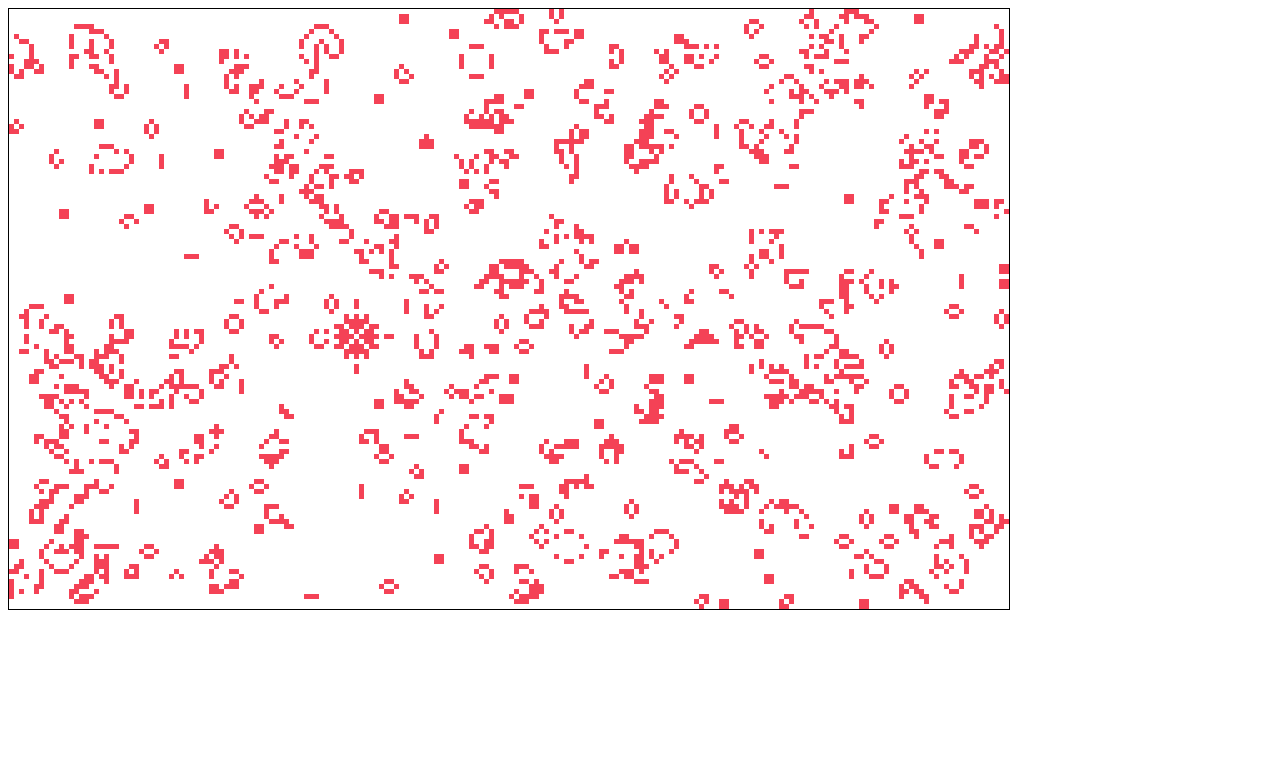
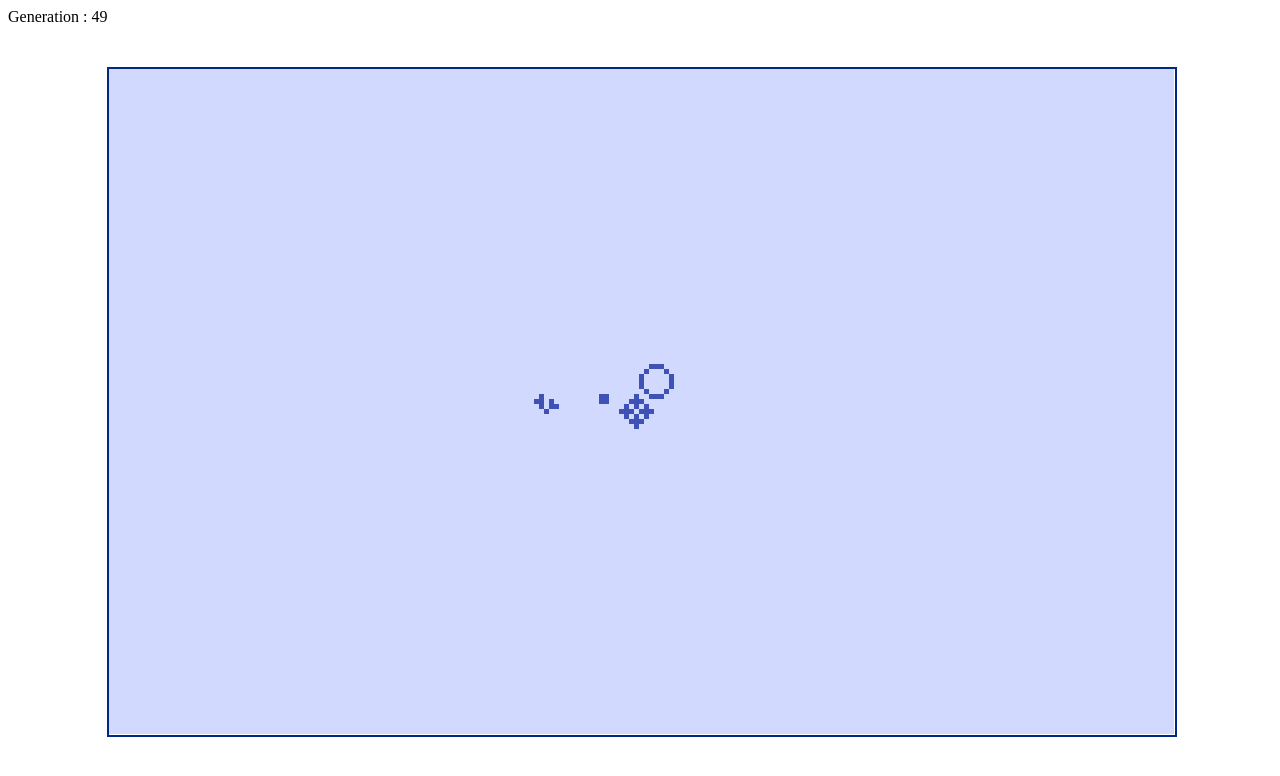
Before and after one commit to tigerwill90/game-of-life, a plain HTML site: page index.html in a window 1280 px wide. Drawn offline with Linux system fonts and the light colour scheme; animation ran at ten frames a second.

Commit message:
Simulation improvment

```diff
--- a/index.html
+++ b/index.html
@@ -8,6 +8,7 @@
     <link rel="stylesheet" type="text/css" media="screen" href="main.css" />
 </head>
 <body>
+    <div id="generation"></div>
     <canvas id="life-game"></canvas>
     <script src="main.js"></script>
 </body>
--- a/main.css
+++ b/main.css
@@ -1,3 +1,4 @@
 #life-game {
-    border: solid 1px;
+    position: absolute;
+    border: solid 2px #002984;
 }
--- a/main.js
+++ b/main.js
@@ -16,120 +16,76 @@ class Game {
         }
     }
 
-    init(method) {
-
-        const random = () => {
+    init(callback) {
+        if (callback === undefined) {
             for (let y = 0; y < this.matrix.length; y++) {
                 this.matrix[y] = new Array(Math.round(this.canvas.width / this.cell))
                 for(let x = 0; x < this.matrix[y].length; x++) {
                     this.matrix[y][x] = Math.round(Math.random())
                 }
             }
+            return
         }
-        const empty = () => {
+
         for (let y = 0; y < this.matrix.length; y++) {
             this.matrix[y] = new Array(Math.round(this.canvas.width / this.cell))
             for(let x = 0; x < this.matrix[y].length; x++) {
                 this.matrix[y][x] = 0
             }
         }
-        }
-        switch (method) {
-            case 'random':
-                random()
-                break
-            case 'blinking':
-                empty()
-                this.matrix[Math.round(this.canvas.height / this.cell) / 2][(Math.round(this.canvas.width / this.cell) / 2) - 1] = 1
-                this.matrix[Math.round(this.canvas.height / this.cell) / 2][Math.round(this.canvas.width / this.cell) / 2] = 1
-                this.matrix[Math.round(this.canvas.height / this.cell) / 2][(Math.round(this.canvas.width / this.cell) / 2) + 1] = 1
-                break
-            case 'blinking_plus':
-                empty()
-                this.matrix[Math.round(this.canvas.height / this.cell) / 2][(Math.round(this.canvas.width / this.cell) / 2) - 2] = 1
-                this.matrix[Math.round(this.canvas.height / this.cell) / 2][(Math.round(this.canvas.width / this.cell) / 2) - 1] = 1
-                this.matrix[Math.round(this.canvas.height / this.cell) / 2][Math.round(this.canvas.width / this.cell) / 2] = 1
-                this.matrix[Math.round(this.canvas.height / this.cell) / 2][(Math.round(this.canvas.width / this.cell) / 2) + 1] = 1
-                this.matrix[Math.round(this.canvas.height / this.cell) / 2][(Math.round(this.canvas.width / this.cell) / 2) + 2] = 1
-                break
-            case 'degenerative':
-                empty()
-                this.matrix[(Math.round(this.canvas.height / this.cell) / 2) - 1][(Math.round(this.canvas.width / this.cell) / 2) + 1] = 1
-                this.matrix[(Math.round(this.canvas.height / this.cell) / 2) - 1][Math.round(this.canvas.width / this.cell) / 2] = 1
-                this.matrix[Math.round(this.canvas.height / this.cell) / 2][(Math.round(this.canvas.width / this.cell) / 2) - 1] = 1
-                this.matrix[Math.round(this.canvas.height / this.cell) / 2][Math.round(this.canvas.width / this.cell) / 2] = 1
-                this.matrix[(Math.round(this.canvas.height / this.cell) / 2) + 1][Math.round(this.canvas.width / this.cell) / 2] = 1
-                break
-            default:
-                random()
-                break
+        callback(this.matrix)
     }
 
-    }
-
-    draw(callback) {
-        setTimeout(() => {
+    draw(speed, callback) {
+        const interval = setInterval(() => {
             for (let y = 0; y < this.matrix.length; y++) {
                 for (let x = 0; x < this.matrix[y].length; x++) {
                     if (this.matrix[y][x] === 1) {
-                        this.ctx.fillStyle = '#f44256'
+                        this.ctx.fillStyle = '#3f51b5'
                     } else {
-                        this.ctx.fillStyle = '#ffffff'
+                        this.ctx.fillStyle = '#d1d9ff'
                     }
                     this.ctx.fillRect(x * this.cell, y * this.cell, this.cell, this.cell)
                 }
             }
-            callback()
-        }, 0)
+            callback(interval)
+        }, speed)
     }
 
     simulate() {
-        const coordToDesactivate = []
-        const coordToActive = []
+        const cellToDesactive = []
+        const cellToActive = []
         for (let y = 0; y < this.matrix.length; y++) {
             for (let x = 0; x < this.matrix[y].length; x++) {
                 const countCellNeighbour = () => {
-                    // TODO inprove this, shortcut > 3
                     let cpt = 0
-                    if (this.matrix[y][x - 1] === 1) {
-                        cpt++
+                    for (let i = -1; i <= 1; i++) {
+                        for (let j = -1; j <= 1; j++) {
+                            if (i !== 0 || j !== 0) {
+                                if (this.matrix[y + i] !== undefined && this.matrix[y + i][x + j] !== undefined) {
+                                    cpt += this.matrix[y + i][x + j]
+                                    if (cpt > 3) {
+                                        return cpt
                                     }
-                    if (this.matrix[y][x + 1] === 1) {
-                        cpt++
                                 }
-                    if (this.matrix[y - 1] !== undefined && this.matrix[y - 1][x - 1] === 1) {
-                        cpt++
                             }
-                    if (this.matrix[y - 1] !== undefined && this.matrix[y - 1][x] === 1) {
-                        cpt++
                         }
-                    if (this.matrix[y - 1] !== undefined && this.matrix[y - 1][x + 1] === 1) {
-                        cpt++
-                    }
-                    if (this.matrix[y + 1] !== undefined && this.matrix[y + 1][x - 1] === 1) {
-                        cpt++
-                    }
-                    if (this.matrix[y + 1] !== undefined && this.matrix[y + 1][x] === 1) {
-                        cpt++
-                    }
-                    if (this.matrix[y + 1] !== undefined && this.matrix[y + 1][x + 1] === 1) {
-                        cpt++
                     }
                     return cpt
                 }
                 let countActive = countCellNeighbour()
                 if (this.matrix[y][x] === 1 && (countActive < 2 || countActive > 3)) {
-                    coordToDesactivate.push([y,x])
+                    cellToDesactive.push([y,x])
                 }
                 if (this.matrix[y][x] === 0 && countActive  === 3) {
-                    coordToActive.push([y,x])
+                    cellToActive.push([y,x])
                 }
             }
         }
-        coordToDesactivate.forEach(coord => {
+        cellToDesactive.forEach(coord => {
             this.matrix[coord[0]][coord[1]] = 0
         })
-        coordToActive.forEach(coord => {
+        cellToActive.forEach(coord => {
             this.matrix[coord[0]][coord[1]] = 1
         })
     }
@@ -141,19 +97,28 @@ class Game {
 
 window.addEventListener('load', () => {
     canvas = document.getElementById('life-game')
-    canvas.height = 600
-    canvas.width = 1000
+    canvas.height = window.innerHeight / 1.2
+    canvas.width = window.innerWidth / 1.2
+    //canvas.height = 100
+    //canvas.width = 100
+    canvas.style.top = `calc(50% - ${canvas.height/2}px)`
+    canvas.style.left = `calc(50% - ${canvas.width/2}px)`
     if (canvas.getContext) {
-        console.log('it\'s work')
         const ctx = canvas.getContext('2d')
         const game = new Game(canvas, ctx, 5)
-        game.init('random')
-        setInterval(() => {
-            game.draw(() => {
+        game.init(matrix => {
+            matrix[Math.round((canvas.height / 5) / 2) - 1][Math.round((canvas.width / 5) / 2) + 1] = 1
+            matrix[Math.round((canvas.height / 5) / 2) - 1][Math.round((canvas.width / 5) / 2)] = 1
+            matrix[Math.round((canvas.height / 5) / 2)][Math.round((canvas.width / 5) / 2) - 1] = 1
+            matrix[Math.round((canvas.height / 5) / 2)][Math.round((canvas.width / 5) / 2)] = 1
+            matrix[Math.round((canvas.height / 5) / 2) + 1][Math.round((canvas.width / 5) / 2)] = 1
+        })
+        let cpt = 0
+        game.draw(100, interval => {
+            document.getElementById('generation').innerHTML = 'Generation : ' + cpt++
             game.simulate()
         })
-        }, 100)
     } else {
-        throw new Error('Canevas unsupported on this browser version')
+        throw new Error('Canevas unsupported on this browser')
     }
 })
```
Lines whose indentation alone changed are shown as unchanged.
